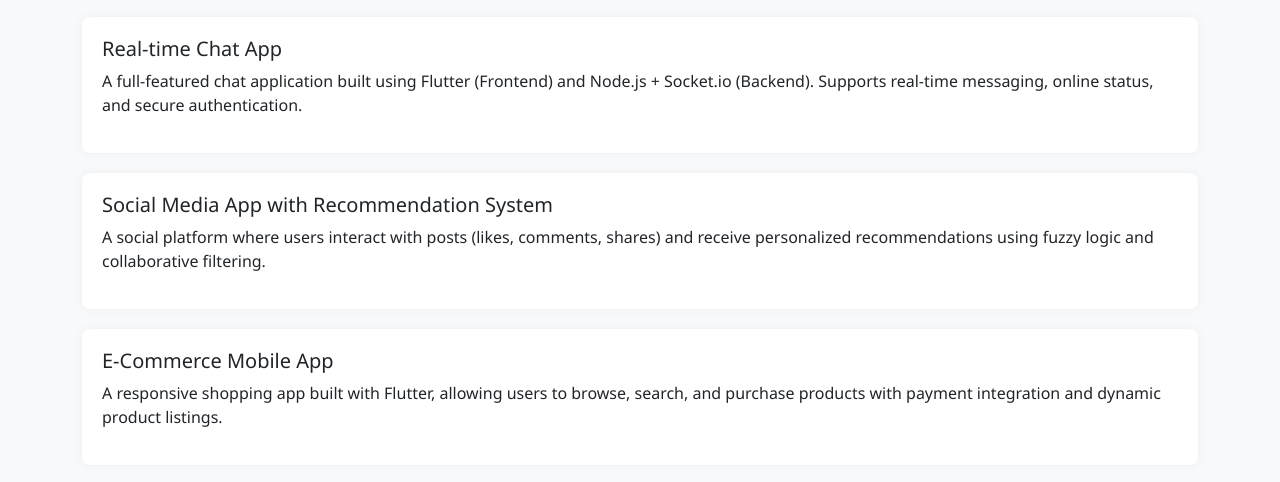
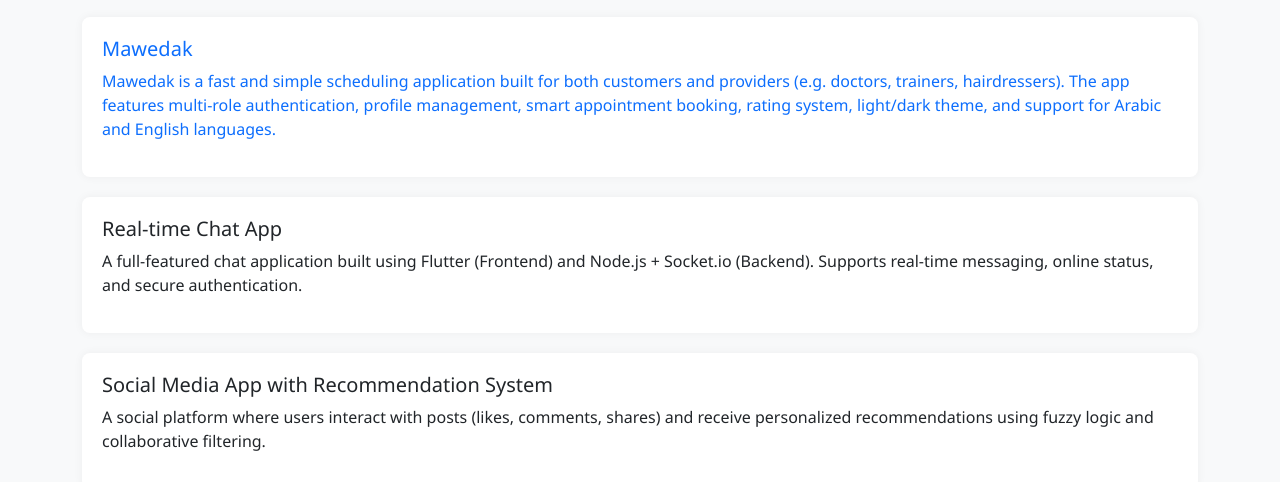
Before and after one commit to Luciferaloush/luciferaloush.github.io, a plain HTML site: page index.html in a window 1280 px wide. Shown: the part 743-1225 px from the top of the page. Drawn offline with nearby package versions, Linux system fonts and the light colour scheme.

Commit message:
Update index.html

```diff
--- a/index.html
+++ b/index.html
@@ -75,6 +75,12 @@
 
   <h2 class="section-title">Projects</h2>
   <div class="project">
+    <a href="https://github.com/Luciferaloush/mawedak">
+    <h5>Mawedak</h5>
+    <p>Mawedak is a fast and simple scheduling application built for both customers and providers (e.g. doctors, trainers, hairdressers). The app features multi-role authentication, profile management, smart appointment booking, rating system, light/dark theme, and support for Arabic and English languages.</p>
+    </a>
+  </div>
+  <div class="project">
     <h5>Real-time Chat App</h5>
     <p>A full-featured chat application built using Flutter (Frontend) and Node.js + Socket.io (Backend). Supports real-time messaging, online status, and secure authentication.</p>
   </div>
```
